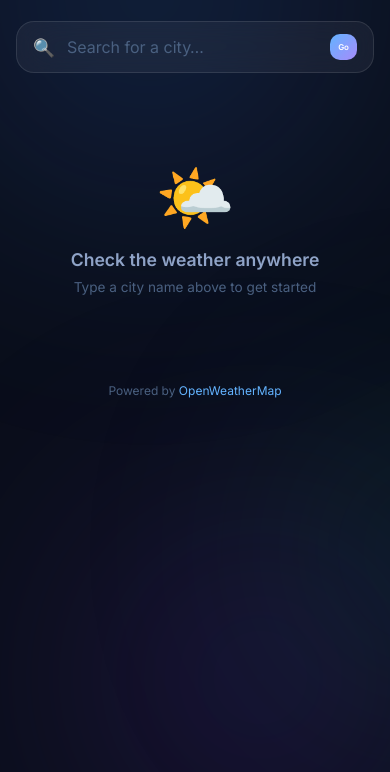
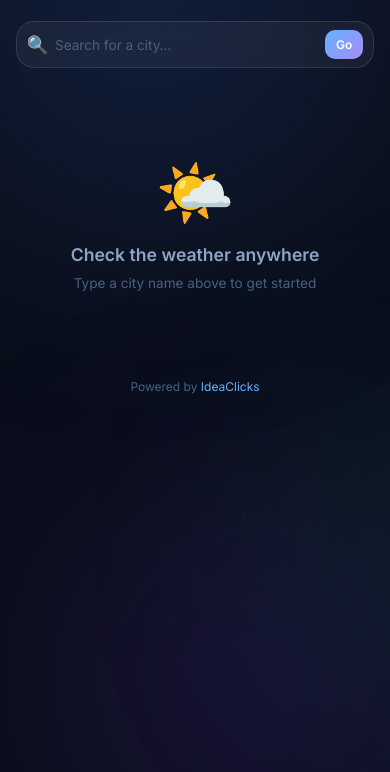
Before and after one commit to NikamAniket/weatherforcastwebapp, a plain HTML site: page weather-app/index.html in a window 390 px wide. Shown: the part 72-844 px from the top of the page. Drawn offline with Linux system fonts and the light colour scheme.

Commit message:
button update3

```diff
--- a/weather-app/index.html
+++ b/weather-app/index.html
@@ -133,7 +133,7 @@
     </div>
 
     <footer class="app-footer">
-      Powered by <a href="https://openweathermap.org" target="_blank" rel="noopener">OpenWeatherMap</a>
+      Powered by <a href="https://ideaclicks.ai" target="_blank" rel="noopener">IdeaClicks</a>
     </footer>
   </main>
 
--- a/weather-app/style.css
+++ b/weather-app/style.css
@@ -465,7 +465,7 @@ body {
 /* ============================================================
    RESPONSIVE
    ============================================================ */
- @media (max-width: 420px) {
+ /* @media (max-width: 420px) {
   .stats-grid {
     grid-template-columns: repeat(2, 1fr);
   }
@@ -475,4 +475,27 @@ body {
     padding: 0.5rem 0.5rem;
     font-size: 0.5rem;
   }
- }
+ } */
+
+@media (max-width: 420px) {
+  .stats-grid {
+    grid-template-columns: repeat(2, 1fr);
+  }
+
+  .temperature { font-size: 3.5rem; }
+  .city-name   { font-size: 1.2rem; }
+
+  .search-wrapper {
+    padding: 0.5rem 0.6rem;
+    gap: 0.4rem;
+  }
+
+  .search-input {
+    font-size: 0.85rem;
+  }
+
+  .search-btn {
+    padding: 0.45rem 0.7rem;
+    font-size: 0.75rem;
+  }
+}
```
